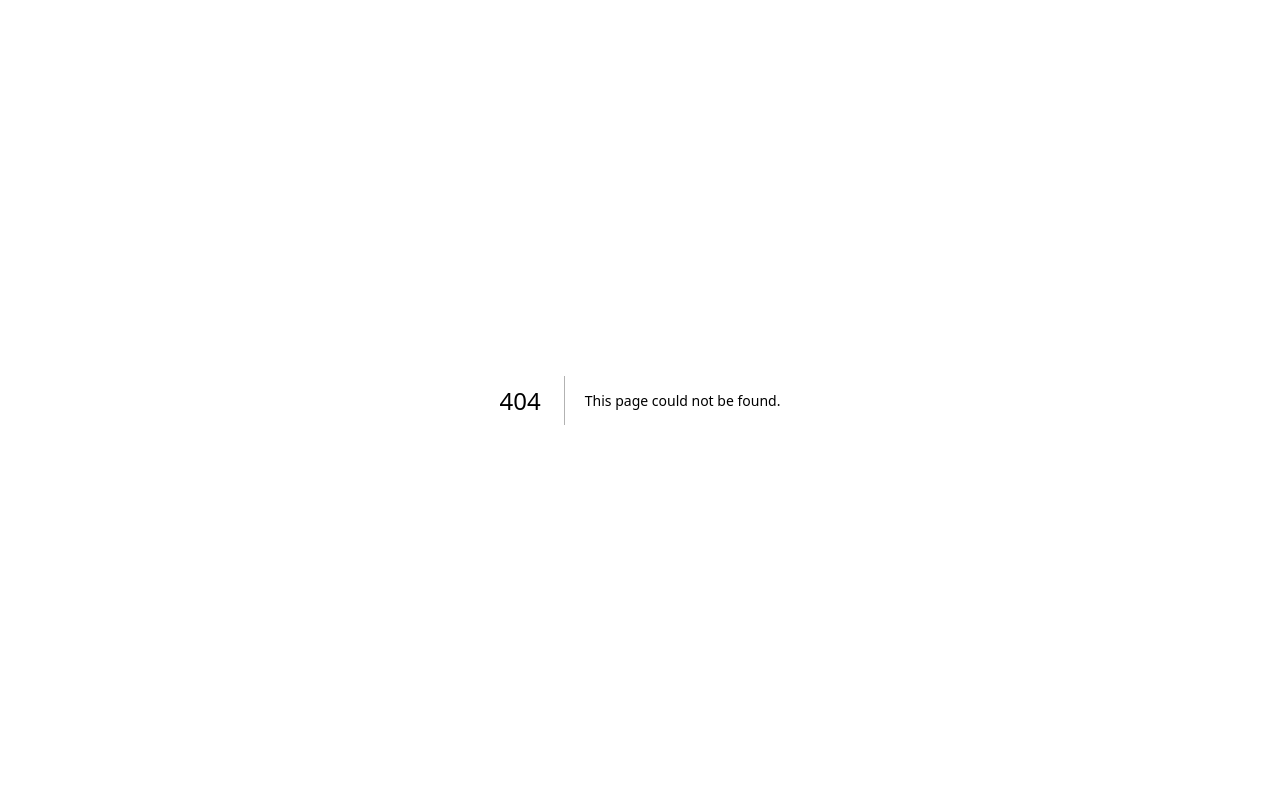
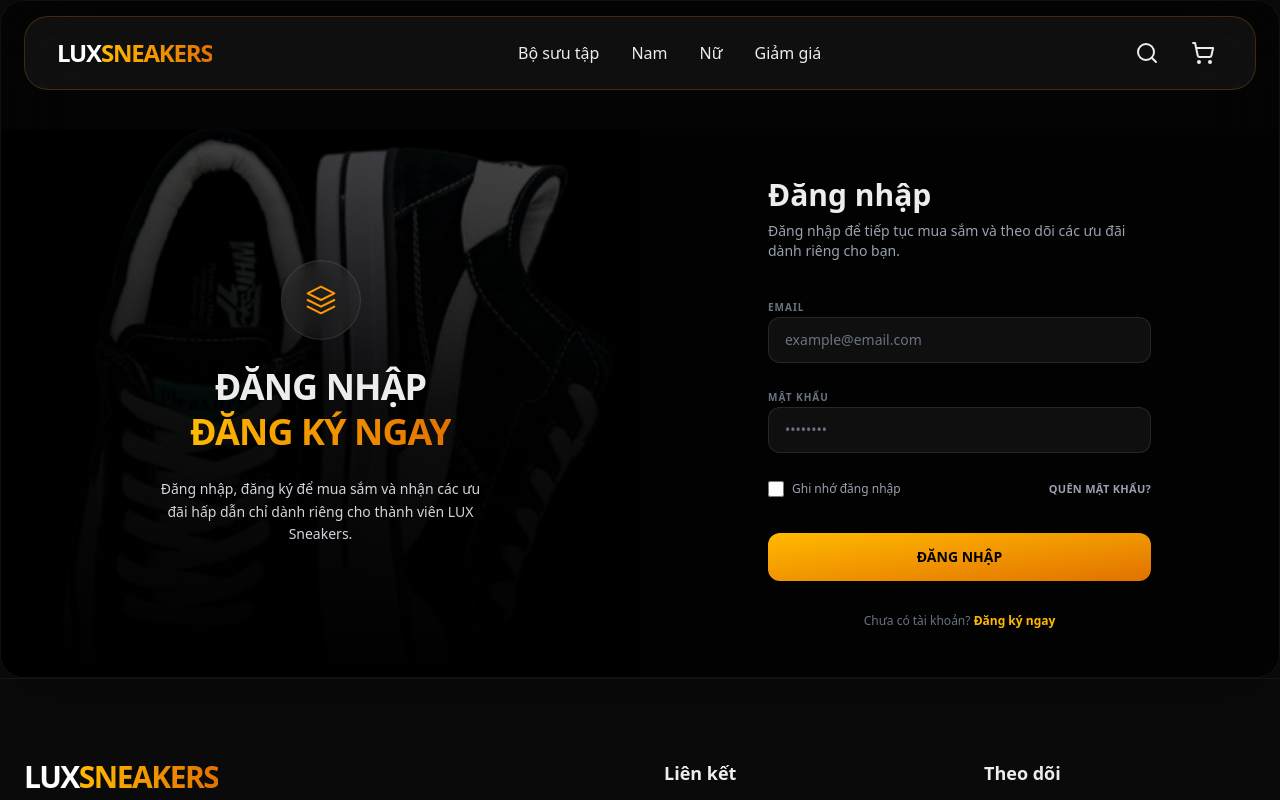
Before and after one commit to xirothedev/wds-shop-store-fullstack, a Next.js app in the folder apps/web/: page /auth/login in a window 1280 px wide. Before the commit this address had no page. Shown: the top 800 px of the page. Built offline with nearby package versions, Linux system fonts and the light colour scheme.

Commit message:
feat(auth): add login page and update AuthLayout and AuthInfoPanel styles

```diff
--- /dev/null
+++ b/apps/web/src/app/auth/login/page.tsx
@@ -0,0 +1,5 @@
+import { AuthLoginForm } from '@/components/lux/auth/AuthLoginForm';
+
+export default function LoginPage() {
+  return <AuthLoginForm />;
+}
--- /dev/null
+++ b/apps/web/src/components/lux/auth/AuthLoginForm.tsx
@@ -0,0 +1,89 @@
+'use client';
+
+import Link from 'next/link';
+import type { FormEvent } from 'react';
+
+export function AuthLoginForm() {
+  const handleSubmit = (event: FormEvent<HTMLFormElement>) => {
+    event.preventDefault();
+  };
+
+  return (
+    <main className="px-20">
+      <div className="mb-8">
+        <h2 className="mb-2 text-3xl font-bold">Đăng nhập</h2>
+        <p className="text-sm text-gray-400">
+          Đăng nhập để tiếp tục mua sắm và theo dõi các ưu đãi dành riêng cho
+          bạn.
+        </p>
+      </div>
+
+      <form className="space-y-5" onSubmit={handleSubmit}>
+        <div className="space-y-1.5">
+          <label className="text-[10px] font-bold tracking-widest text-gray-500 uppercase">
+            Email
+          </label>
+          <input
+            type="email"
+            className="text-foreground w-full rounded-xl border border-white/10 bg-white/5 px-4 py-3 text-sm transition-all outline-none placeholder:text-gray-500 focus:border-amber-500 focus:bg-white/5 focus:shadow-[0_0_15px_rgba(251,191,36,0.15)]"
+            placeholder="example@email.com"
+            data-lux-hover
+          />
+        </div>
+
+        <div className="space-y-1.5">
+          <label className="text-[10px] font-bold tracking-widest text-gray-500 uppercase">
+            Mật khẩu
+          </label>
+          <input
+            type="password"
+            className="text-foreground w-full rounded-xl border border-white/10 bg-white/5 px-4 py-3 text-sm transition-all outline-none placeholder:text-gray-500 focus:border-amber-500 focus:bg-white/5 focus:shadow-[0_0_15px_rgba(251,191,36,0.15)]"
+            placeholder="••••••••"
+            data-lux-hover
+          />
+        </div>
+
+        <div className="flex flex-col gap-3 pt-2 text-xs text-gray-400 sm:flex-row sm:items-center sm:justify-between">
+          <div className="flex items-center space-x-2">
+            <input
+              id="remember"
+              type="checkbox"
+              className="h-4 w-4 cursor-pointer rounded accent-amber-500"
+            />
+            <label
+              htmlFor="remember"
+              className="cursor-pointer text-xs text-gray-400 select-none"
+            >
+              Ghi nhớ đăng nhập
+            </label>
+          </div>
+
+          <Link
+            href="#"
+            className="text-[11px] font-semibold tracking-wide text-gray-400 uppercase transition-colors hover:text-amber-400"
+          >
+            Quên mật khẩu?
+          </Link>
+        </div>
+
+        <button
+          type="submit"
+          className="mt-4 w-full transform rounded-xl bg-linear-to-br from-amber-400 to-amber-600 py-3.5 text-sm font-bold text-black shadow-lg transition-all hover:-translate-y-0.5 hover:shadow-[0_0_20px_rgba(251,191,36,0.3)]"
+          data-lux-hover
+        >
+          ĐĂNG NHẬP
+        </button>
+      </form>
+
+      <div className="mt-8 text-center text-xs text-gray-500">
+        Chưa có tài khoản?{' '}
+        <Link
+          href="/auth/register"
+          className="font-semibold text-amber-400 underline-offset-2 hover:underline"
+        >
+          Đăng ký ngay
+        </Link>
+      </div>
+    </main>
+  );
+}
```
